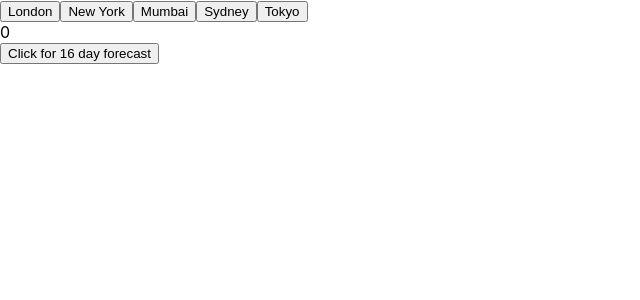
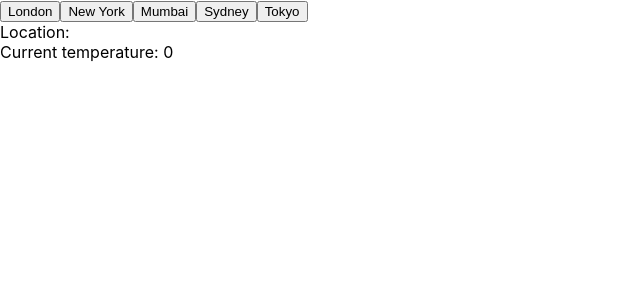
Before and after one commit to olliecase-green/weather-app, a React (Create React App) app: page / in a window 1280 px wide. Shown: the top 300 px of the page, without its empty margins (0-640 px from the left). Built offline with nearby package versions, Linux system fonts and the light colour scheme.

Commit message:
Adding react router and linking when a location is clicked on

```diff
--- a/src/App.tsx
+++ b/src/App.tsx
@@ -1,12 +1,26 @@
 import "./App.css"
-import FirstPage from "./Components/CurrentTemp"
+import CurrentTemp from "./Components/CurrentTemp"
+import ForecastedTemp from "./Components/ForecastedTemp"
+import { BrowserRouter } from "react-router-dom"
+import { Routes, Route } from "react-router-dom"
 
 function App() {
   return (
     <div className="App">
-      <FirstPage />
+      <BrowserRouter>
+        <Routes>
+          <Route path="/" element={<CurrentTemp />}></Route>
+          <Route path="forecasted" element={<ForecastedTemp />}></Route>
+        </Routes>
+      </BrowserRouter>
     </div>
   )
 }
 
 export default App
+
+// <Routes>
+//   <Route path="/" element={<Home />} />
+//   <Route path="reviews" element={<Reviews />} />
+//   <Route path="products" element={<ProductGrid />} />
+// </Routes>
--- a/src/Components/CurrentTemp.tsx
+++ b/src/Components/CurrentTemp.tsx
@@ -1,16 +1,13 @@
 import { useState } from "react"
+import { Link } from "react-router-dom"
 
 export default function CurrentTemp() {
   const [currentTemp, setCurrentTemp] = useState<number>(0)
-  const [currentLocation, setCurrentLocation] = useState<string>("")
+  const [currentLocation, setCurrentLocation] = useState<string | null>(null)
 
   function handleClick(location: string) {
     setCurrentTemp(data[location].data[0].temp)
     setCurrentLocation(data[location].data[0].city_name)
-  }
-
-  function clickThroughToLocation(location: string) {
-    console.log({ location })
   }
 
   function createLocationButtons() {
@@ -28,11 +25,13 @@
     <div>
       <div>{createLocationButtons()}</div>
       <div className="current-temp-container">
-        <div>{currentLocation}</div>
-        <div>{currentTemp}</div>
-        <button onClick={() => clickThroughToLocation(currentLocation)}>
-          Click for 16 day forecast
-        </button>
+        <div>Location: {currentLocation}</div>
+        <div>Current temperature: {currentTemp}</div>
+        {currentLocation && (
+          <Link to={"/forecasted"} state={{ currentLocation: currentLocation }}>
+            Click for 16 day forecast for {currentLocation}
+          </Link>
+        )}
       </div>
     </div>
   )
--- /dev/null
+++ b/src/Components/ForecastedTemp.tsx
@@ -0,0 +1,8 @@
+import { useLocation } from "react-router-dom"
+
+export default function ForecastedTemp() {
+  const testLocation = useLocation()
+  const { currentLocation } = testLocation.state || ""
+
+  return <div>{currentLocation}</div>
+}
```
